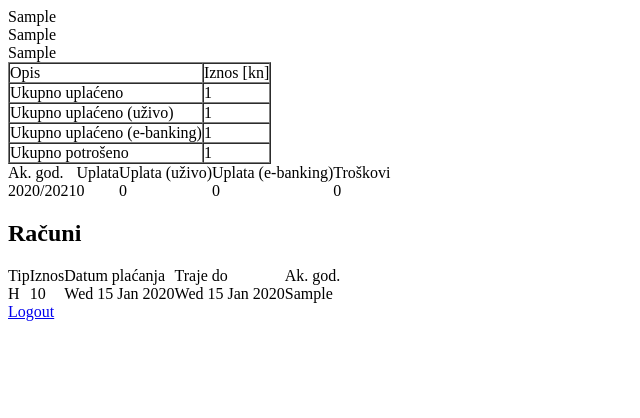
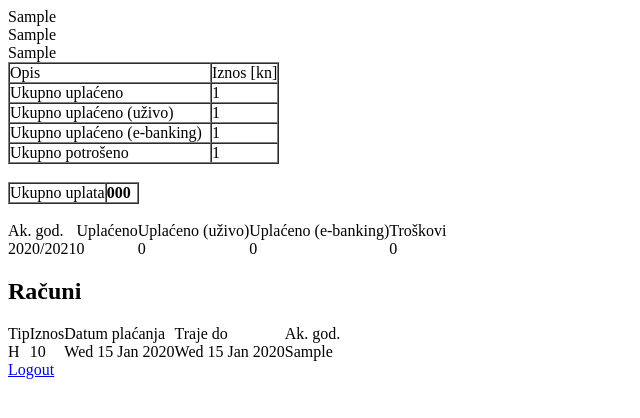
Before and after one commit to ivan444/fer2net-subscriptions, a Django app: template templates/stat.html in a window 1280 px wide. Shown: the top 418 px of the page, without its empty margins (0-640 px from the left). Run offline with Django 3.2, Linux system fonts and the light colour scheme; tables that the repository leaves empty hold one stand-in row (values such as "Sample post"); the template is opened without the code that fills it: values that come from a table or form of the project are taken from there, most other values are stand-ins (such as "Sample title", 1, 10 or a date in 2020); parts of the project's set-up code (start-up, migrations or seed data) failed here and were passed over.

Commit message:
Dodan ukupan broj studenata koji je uplatio (ukupan broj uplata).

```diff
--- a/templates/stat.html
+++ b/templates/stat.html
@@ -56,7 +56,7 @@ lay correctly.
   <table id="totals" cellpadding="0" cellspacing="0" border="1" class="display">
     <thead>
       <tr>
-        <td>Opis</td>
+        <td style="width: 75%">Opis</td>
         <td>Iznos [kn]</td>
       </tr>
     </thead>
@@ -80,13 +80,24 @@ lay correctly.
     </tbody>
   </table>
 
+<br />
+<table id="totals" cellpadding="0" cellspacing="0" border="1" class="display">
+	<tbody>
+	<tr>
+		<td style="width: 75%">Ukupno uplata</td>
+		<td><strong>{{ numberOfPayments }}</strong></td>
+	</tr>
+	</tbody>
+</table>
+
+<br />
   <table id="byyear" cellpadding="0" cellspacing="0" border="0" class="display">
     <thead>
       <tr>
         <td>Ak. god.</td>
-        <td>Uplata</td>
-        <td>Uplata (uživo)</td>
-        <td>Uplata (e-banking)</td>
+        <td>Uplaćeno</td>
+        <td>Uplaćeno (uživo)</td>
+        <td>Uplaćeno (e-banking)</td>
         <td>Troškovi</td>
       </tr>
     </thead>
```
Also changed, not shown: subscriptions/views.py (+5 -2 lines).
